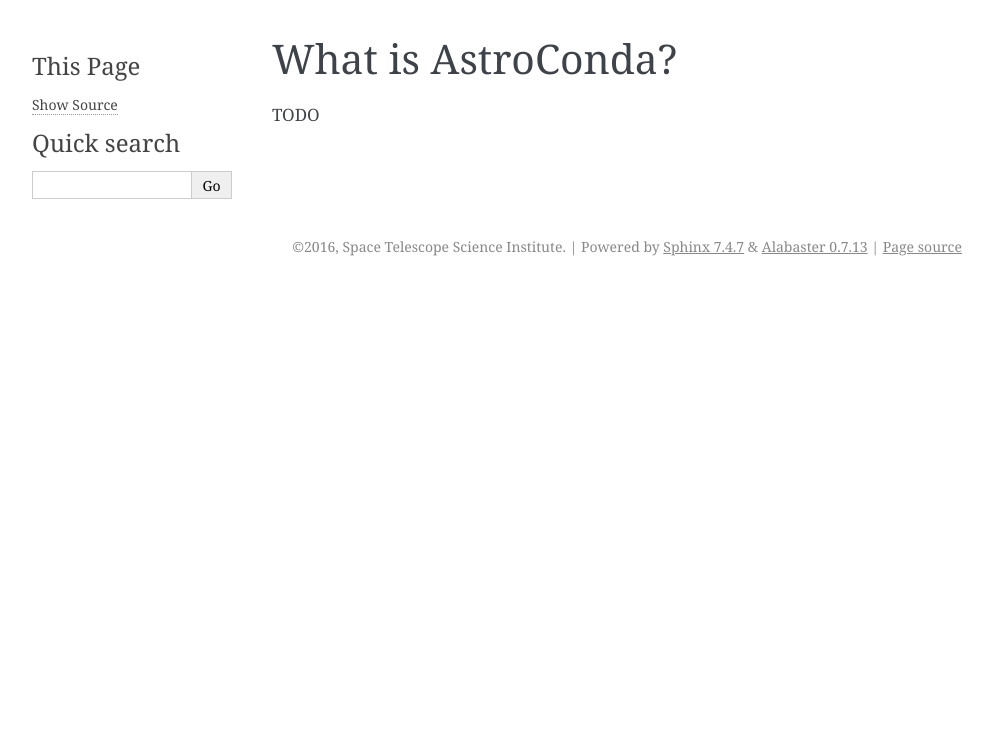
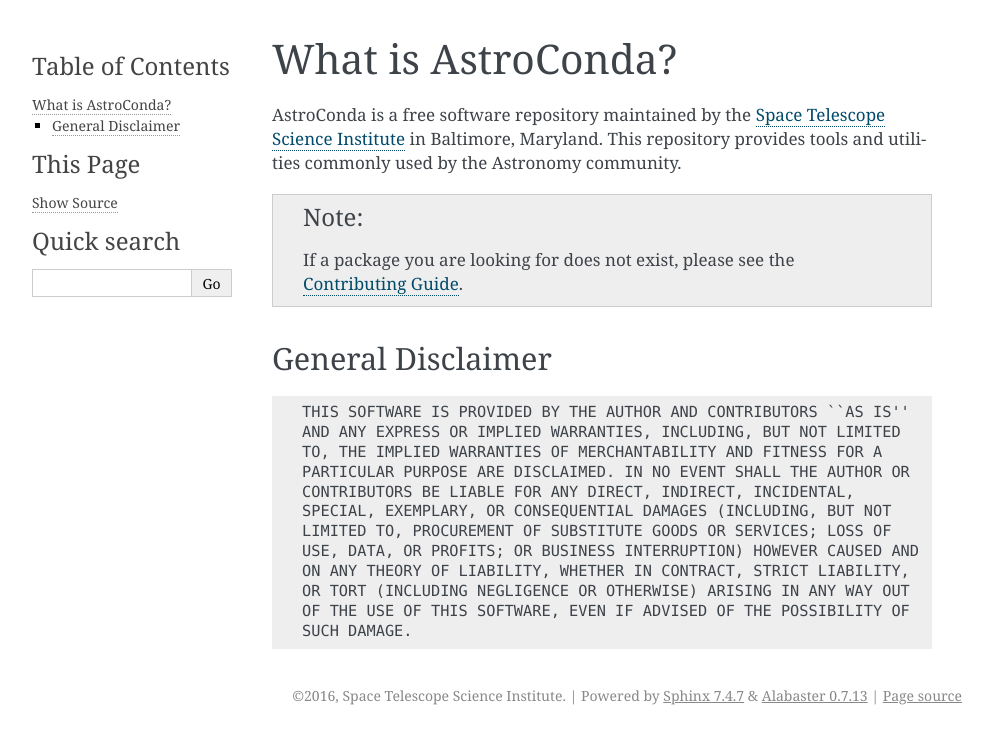
Before and after one commit to jhunkeler/astroconda, a Sphinx documentation site: the page built from source/whatis.rst, in a window 1280 px wide. Shown: the top 744 px of the page, without its empty margins (148-1141 px from the left). Built offline with Sphinx 7.4.7, drawn with Linux system fonts in a browser that asks for light colours.

Commit message:
Populate TODOs

```diff
--- a/source/whatis.rst
+++ b/source/whatis.rst
@@ -2,4 +2,27 @@
 What is AstroConda?
 *******************
 
-TODO
+AstroConda is a free software repository maintained by the `Space Telescope Science Institute <http://www.stsci.edu/>`_
+in Baltimore, Maryland. This repository provides tools and utilities commonly used by the Astronomy community.
+
+.. note::
+
+    If a package you are looking for does not exist, please see the `Contributing Guide <contributing.html>`_.
+
+~~~~~~~~~~~~~~~~~~
+General Disclaimer
+~~~~~~~~~~~~~~~~~~
+::
+
+    THIS SOFTWARE IS PROVIDED BY THE AUTHOR AND CONTRIBUTORS ``AS IS''
+    AND ANY EXPRESS OR IMPLIED WARRANTIES, INCLUDING, BUT NOT LIMITED
+    TO, THE IMPLIED WARRANTIES OF MERCHANTABILITY AND FITNESS FOR A
+    PARTICULAR PURPOSE ARE DISCLAIMED. IN NO EVENT SHALL THE AUTHOR OR
+    CONTRIBUTORS BE LIABLE FOR ANY DIRECT, INDIRECT, INCIDENTAL,
+    SPECIAL, EXEMPLARY, OR CONSEQUENTIAL DAMAGES (INCLUDING, BUT NOT
+    LIMITED TO, PROCUREMENT OF SUBSTITUTE GOODS OR SERVICES; LOSS OF
+    USE, DATA, OR PROFITS; OR BUSINESS INTERRUPTION) HOWEVER CAUSED AND
+    ON ANY THEORY OF LIABILITY, WHETHER IN CONTRACT, STRICT LIABILITY,
+    OR TORT (INCLUDING NEGLIGENCE OR OTHERWISE) ARISING IN ANY WAY OUT
+    OF THE USE OF THIS SOFTWARE, EVEN IF ADVISED OF THE POSSIBILITY OF
+    SUCH DAMAGE.
```
